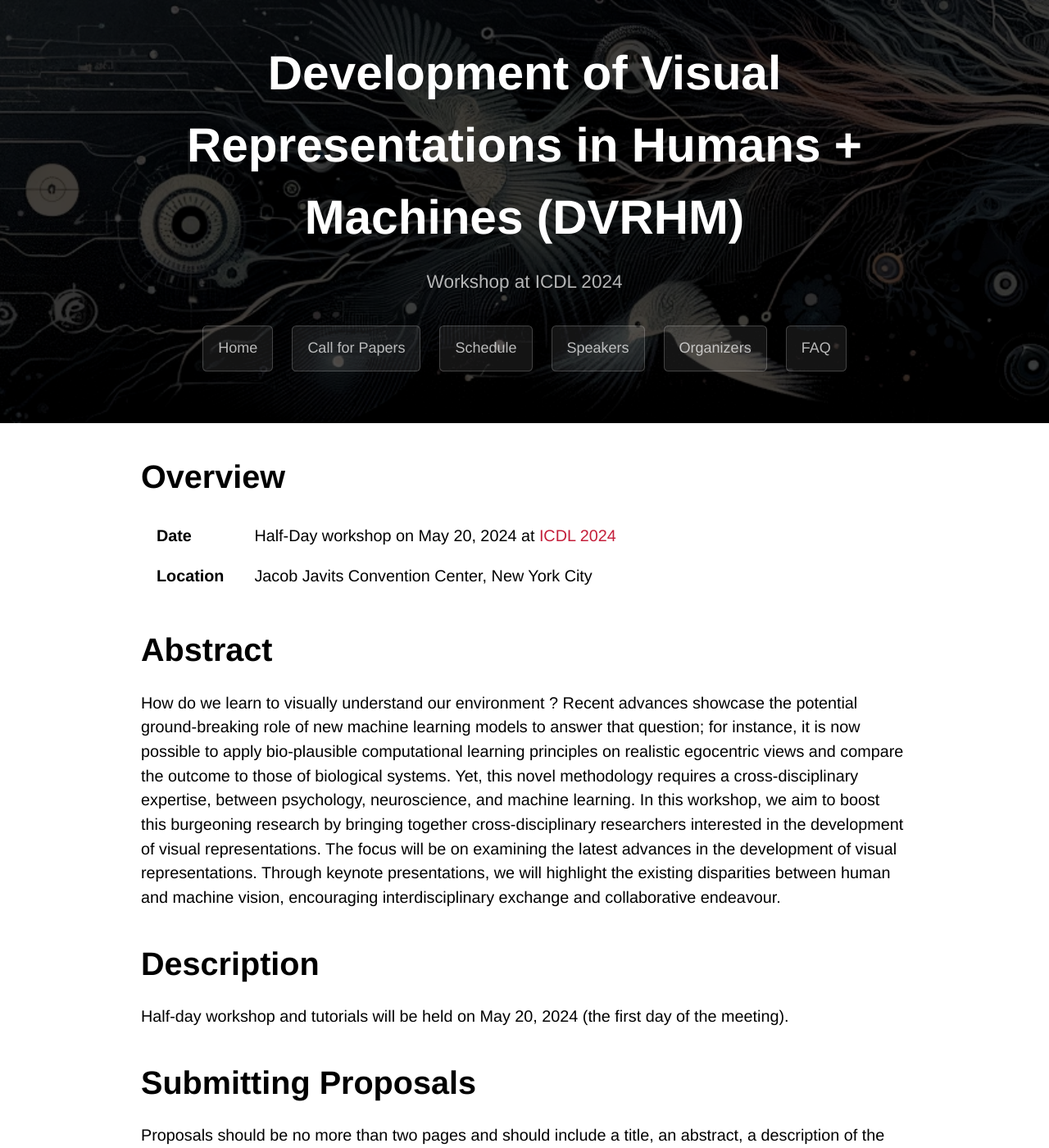
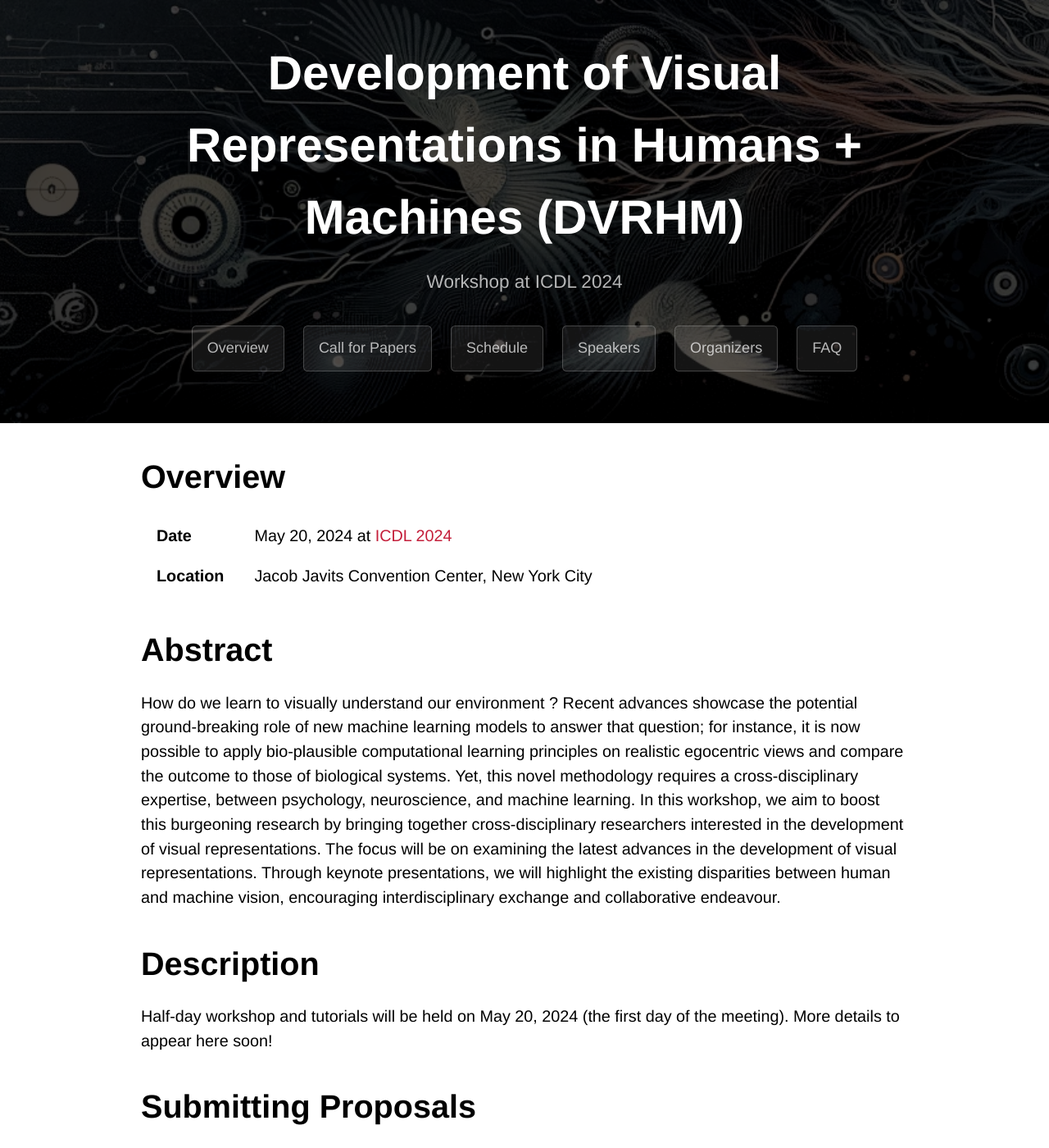
Before and after one commit to ICDL-DVRHM/icdl-dvrhm.github.io, a Jekyll site: the page built from index.md, in a window 1280 px wide and 1400 px high. Shown: the whole window at 82% size. Built offline with Jekyll 4.4.1, drawn with Linux system fonts in a browser that asks for light colours; some web fonts are replaced.

Commit message:
minor fixes

```diff
--- a/_config.yml
+++ b/_config.yml
@@ -4,7 +4,7 @@ description: Workshop at ICDL 2024
 timezone: US/Eastern
 
 navigation:
-  Home: "/"
+  Overview: "/"
   Call for Papers: "/cfp"
   Schedule: "/schedule"
   Speakers: "/speakers"
--- a/index.md
+++ b/index.md
@@ -5,7 +5,7 @@ title: Overview
 
 # Overview
 
-| **Date** | Half-Day workshop on May 20, 2024 at [ICDL 2024](https://www.icdl.com/conferences/dir2024) |
+| **Date** | May 20, 2024 at [ICDL 2024](https://www.icdl.com/conferences/dir2024) |
 | **Location** | Jacob Javits Convention Center, New York City |
 
 # Abstract
@@ -14,7 +14,7 @@ How do we learn to visually understand our environment ? Recent advances showcas
 
 # Description
 
-Half-day workshop and tutorials will be held on May 20, 2024 (the first day of the meeting).
+Half-day workshop and tutorials will be held on May 20, 2024 (the first day of the meeting). More details to appear here soon!
 
 # Submitting Proposals
 
```
Also changed, not shown: cfp.md (+1 -1 lines), faq.md (+1 -1 lines), speakers.md (+3 -1 lines), README.md.
